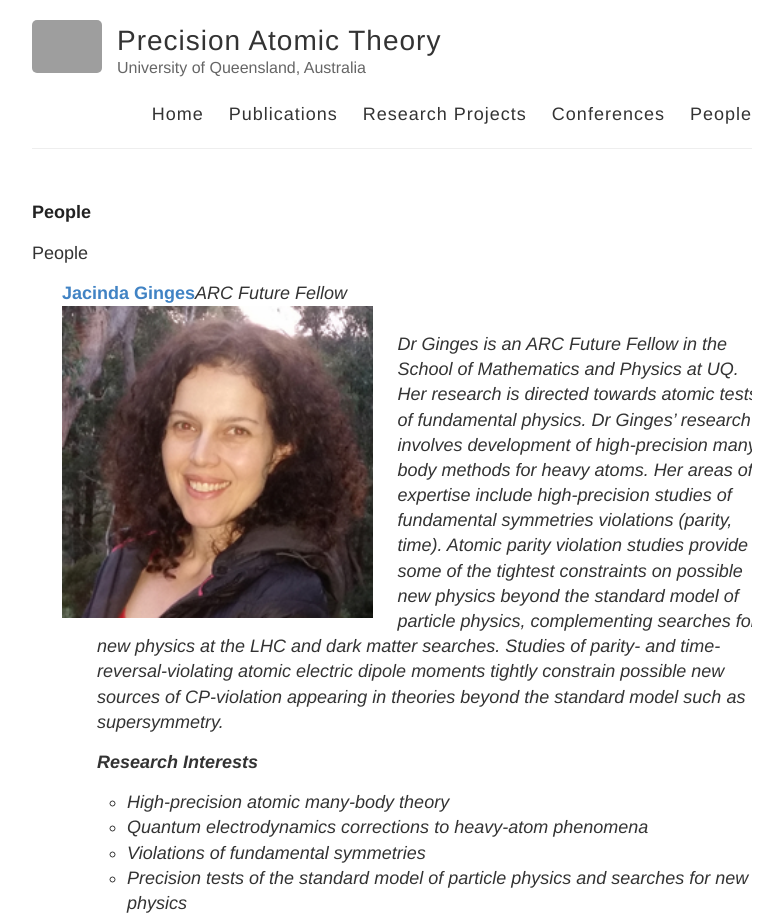
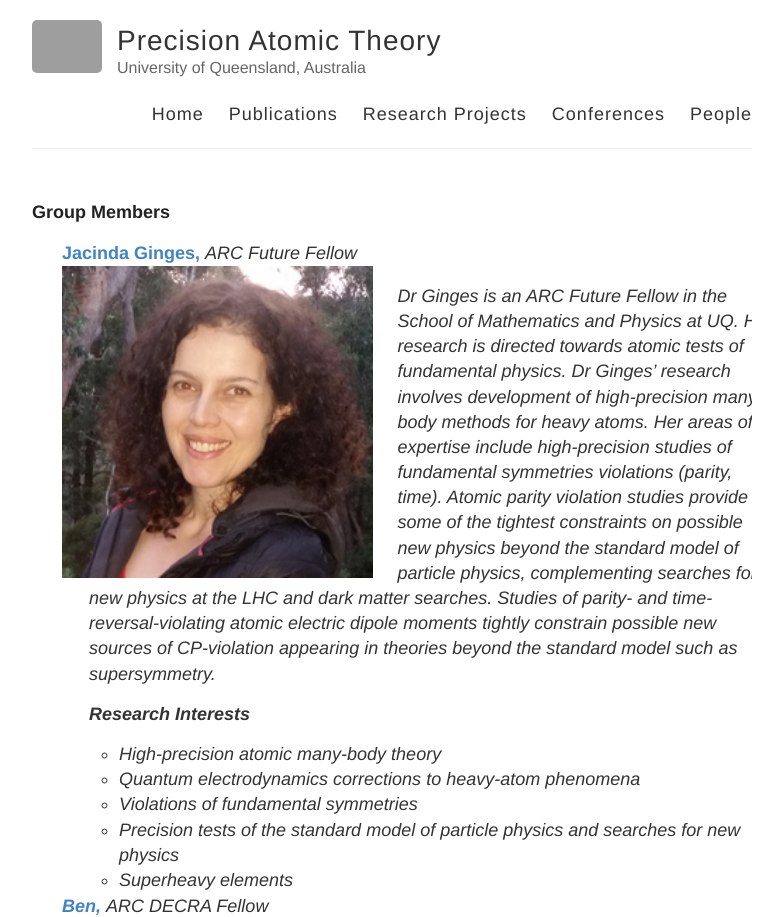
Before and after one commit to UQAtomicTheory/UQAtomicTheory.github.io, a Jekyll site: the page built from people.md, in a window 1280 px wide. Shown: the top 917 px of the page, without its empty margins (248-1031 px from the left). Built offline with Jekyll 4.4.1, drawn with Linux system fonts in a browser that asks for light colours; grey boxes are pictures that could not be loaded.

Commit message:
Add people

```diff
--- a/people.md
+++ b/people.md
@@ -1,27 +1,8 @@
 ---
 layout: page
-title: People
+title: Group Members
 permalink: /people/
 ---
-
-People
-
-
-<!-- {% for person in site.people reversed %}
-<article class="post">
-
-  <h1><a href="{{ site.baseurl }}{{ person.url }}">{{ person.name }}</a></h1>
-  <div class="entry">
-
-  <img width="33%" src="{{ site.baseurl }}/images/{{ person.image }}" alt="{{ person.name}}" style="float: left"/>
-... and ...
-  {{ person.content }}
-
-  </div>
-
-</article>
-{% endfor %} -->
-
 
 <style type="text/css">
 #wrap {
@@ -36,10 +17,10 @@ People
 .textbox {
   position: relative;
   left: 25px;
-  right: 1px;
+  right: 10px;
   top: 1px;
   bottom: 1px;
-  padding: 10px;
+  padding: 2px;
 }
 </style>
 
@@ -47,7 +28,7 @@ People
 <ul class="photo-gallery">
 <div id="wrap">
   {% for person in site.people %}
-  <strong><a href="{{ site.baseurl }}{{ person.url }}">{{ person.name }}</a></strong><em>{{ person.title }}<em>
+  <strong><a href="{{ site.baseurl }}{{ person.url }}">{{ person.name }}, </a></strong><em>{{ person.title }}<em>
   <div class="entry">
       <div class="imagebox">
         <img width="100%" src="{{ site.baseurl }}/images/{{ person.image }}" alt="{{ person.name}}"/>
```
